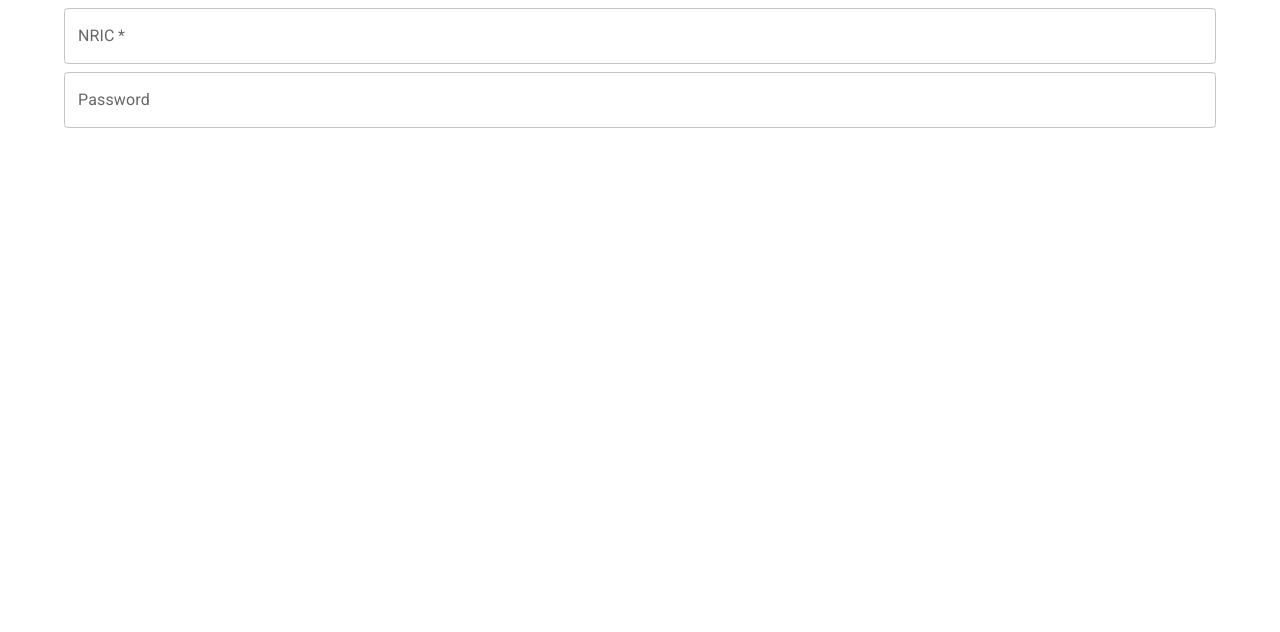
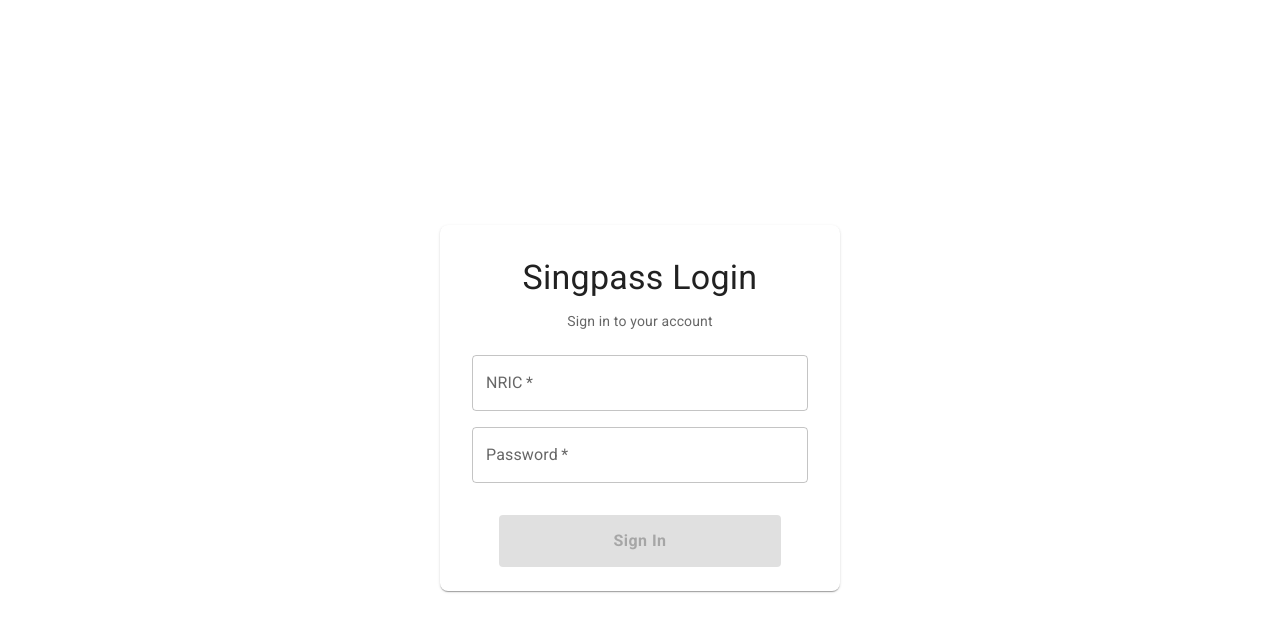
Before and after one commit to YongERong/lobang-forever, a React (Vite) app in the folder frontend/: page / in a window 1280 px wide. Shown: the top 632 px of the page. Built offline with nearby package versions, Linux system fonts and the light colour scheme.

Commit message:
feat: added simple Home and Login page

```diff
--- a/frontend/src/App.tsx
+++ b/frontend/src/App.tsx
@@ -2,9 +2,10 @@ import { BrowserRouter, Route, Routes } from 'react-router';
 import Home from './pages/Home.tsx';
 import Login from './pages/Login.tsx';
 import { useState } from 'react';
+import type { User } from './types/index.ts';
 
 function App() {
-  const [user, setUser] = useState(null);
+  const [user, setUser] = useState<User | null>(null);
 
   return (
     <BrowserRouter>
--- /dev/null
+++ b/frontend/src/components/TextSpinner.tsx
@@ -0,0 +1,13 @@
+import { CircularProgress, Container } from "@mui/material";
+import type { TextSpinnerProps } from "../types";
+
+const TextSpinner = ({ text }: TextSpinnerProps) => {
+  return (
+    <Container sx={{ display: "flex", gap: "0.5em", alignItems: "center", justifyContent: "center" }}>
+      <CircularProgress />
+      {text}
+    </Container>
+  );
+};
+
+export default TextSpinner;
--- a/frontend/src/pages/Home.tsx
+++ b/frontend/src/pages/Home.tsx
@@ -1,4 +1,14 @@
-const Home = ({user}) => {
+import { useEffect } from "react";
+import { useNavigate } from "react-router";
+import type { HomeProps } from "../types";
+
+const Home = ({ user }: HomeProps) => {
+  const navigate = useNavigate();
+  useEffect(() => {
+    if (!user) {
+      navigate("/");
+    }
+  }, [user, navigate])
   return (
     user ? <>User</> : <p>No user</p>
   );
--- a/frontend/src/pages/Login.tsx
+++ b/frontend/src/pages/Login.tsx
@@ -1,11 +1,25 @@
-import { Container, Input, TextField } from "@mui/material";
+import {
+  Button,
+  Card,
+  CardActions,
+  CardContent,
+  TextField,
+  Typography,
+  Alert,
+  Box,
+  Container
+} from "@mui/material";
 import { useState } from "react";
+import type { FormEvent } from "react";
 import { useNavigate } from "react-router";
+import TextSpinner from "../components/TextSpinner";
+import type { LoginProps } from "../types";
 
-const Login = ({ setUser }) => {
+const Login = ({ setUser }: LoginProps) => {
   const [nric, setNric] = useState("");
   const [password, setPassword] = useState("");
   const [error, setError] = useState("");
+  const [loading, setLoading] = useState(false);
   const navigate = useNavigate();
 
   // Mock User
@@ -13,35 +27,104 @@ const Login = ({ setUser }) => {
     { NRIC: "lebron", password: "james", },
   ];
 
-  const handleSubmit = async (e) => {
+  const handleSubmit = async (e: FormEvent<HTMLFormElement>) => {
     e.preventDefault();
     setError("");
+    setLoading(true);
+    // Simulate API call for delay & checking
+    await new Promise(resolve => setTimeout(resolve, 1000));
+    const user = credentials.find(
+      cred => cred.NRIC === nric && cred.password === password
+    );
 
-    try {
-      const response = await fetch("/api/login", {
-        method: "POST",
-        headers: {
-          "Content-Type": "application/json",
-        },
-        body: JSON.stringify({ nric, password }),
-      });
-
-      if (response.ok) {
-        const data = await response.json();
-        setUser(data);
-        navigate("/home");
-      } else {
-        setError("Invalid credentials");
-      }
-    } catch (err) {
-      setError("An error occurred. Please try again.");
+    if (user) {
+      setUser(user);
+      navigate("/home");
+    } else {
+      setError("Invalid NRIC or password. Please try again.");
     }
+    setLoading(false);
   };
 
   return (
-    <Container style={{display: "flex", flexDirection: "column", gap: "0.5em"}}>
-      <TextField required label="NRIC" placeholder="eg. S1234567Z" />
-      <TextField label="Password" type="password" autoComplete="current-password" />
+    <Container
+      maxWidth="sm"
+      sx={{
+        display: "flex",
+        justifyContent: "center",
+        alignItems: "center",
+        minHeight: "100vh",
+      }}
+    >
+      <Card
+        sx={{
+          width: "100%",
+          maxWidth: 400,
+          borderRadius: 2,
+        }}
+      >
+        <form onSubmit={handleSubmit}>
+          <CardContent sx={{ p: 4 }}>
+            <Box sx={{ textAlign: "center", mb: 3 }}>
+              <Typography variant="h4" component="h1" gutterBottom>
+                Singpass Login
+              </Typography>
+              <Typography variant="body2" color="text.secondary">
+                Sign in to your account
+              </Typography>
+            </Box>
+
+            {error && (
+              <Alert severity="error" sx={{ mb: 2 }}>
+                {error}
+              </Alert>
+            )}
+
+            <Box sx={{ display: "flex", flexDirection: "column", gap: 2 }}>
+              <TextField
+                required
+                fullWidth
+                label="NRIC"
+                placeholder="eg. S1234567Z"
+                value={nric}
+                onChange={(e) => setNric(e.target.value)}
+                variant="outlined"
+                autoComplete="username"
+              />
+
+              <TextField
+                required
+                fullWidth
+                label="Password"
+                type="password"
+                value={password}
+                onChange={(e) => setPassword(e.target.value)}
+                variant="outlined"
+                autoComplete="current-password"
+              />
+            </Box>
+          </CardContent>
+
+          <CardActions sx={{ p: 3, pt: 0, justifyContent: "center", alignItems: "center" }}>
+            <Button
+              type="submit"
+              variant="contained"
+              // fullWidth
+              size="large"
+              disabled={loading || !nric || !password}
+              sx={{
+                py: 1.5,
+                textTransform: 'none',
+                fontSize: '1rem',
+                fontWeight: 600,
+                width: "80%",
+              }}
+            >
+              {loading ? <TextSpinner text={"Signing In..."} /> : "Sign In"}
+            </Button>
+          </CardActions>
+        </form>
+      </Card>
     </Container>
   );
 };
--- /dev/null
+++ b/frontend/src/types/index.ts
@@ -0,0 +1,18 @@
+import type { Dispatch, SetStateAction } from "react";
+
+export interface User {
+  NRIC: string;
+  password: string;
+}
+
+export interface LoginProps {
+  setUser: Dispatch<SetStateAction<User | null>>;
+}
+
+export interface HomeProps {
+  user: User | null;
+}
+
+export interface TextSpinnerProps {
+  text: string;
+}
```
